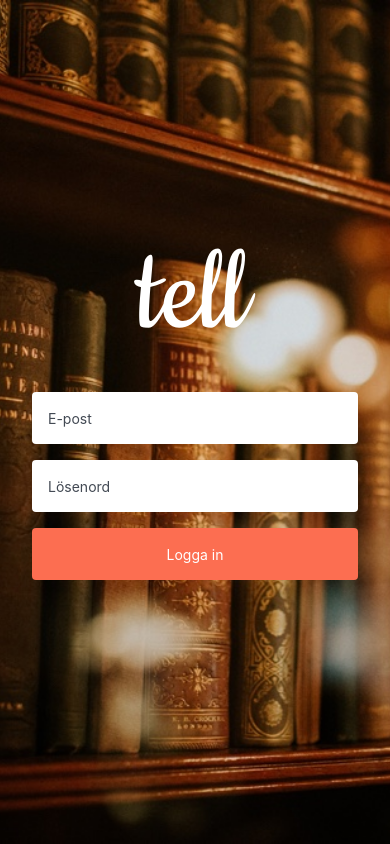
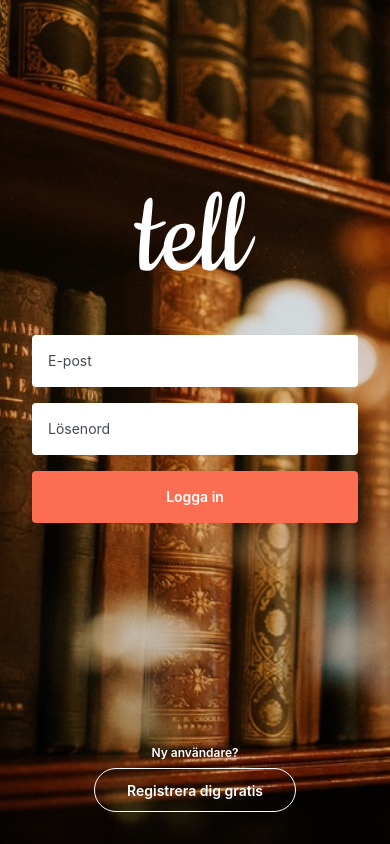
Before and after one commit to annavik/tell, a React Native app: screen / in a window 390 px wide. Built offline with nearby package versions, Linux system fonts and the light colour scheme.

Commit message:
Login screen styling

```diff
--- a/src/components/TellButton.js
+++ b/src/components/TellButton.js
@@ -11,10 +11,11 @@ const styles = StyleSheet.create({
     alignItems: 'center',
     paddingRight: 32,
     paddingLeft: 32,
-    marginBottom: 16,
   },
   label: {
     color: '#FFFFFF',
+    fontWeight: '600',
+    fontSize: 14,
   },
 })
 
@@ -22,28 +23,42 @@ export class TellButton extends React.Component {
   static propTypes = {
     title: PropTypes.string.isRequired,
     onPress: PropTypes.func.isRequired,
+    theme: PropTypes.string,
     size: PropTypes.string,
   }
 
-  render() {
-    const { title, onPress, size } = this.props
+  getButtonStyle() {
+    const { size, theme } = this.props
 
-    let buttonStyle = styles.button
+    var buttonStyles = styles.button
+
+    switch (theme) {
+      case 'solid':
+        break
+      case 'border':
+        buttonStyles = {
+          ...buttonStyles,
+          backgroundColor: 'transparent',
+          borderColor: '#FFFFFF',
+          borderWidth: 1,
+        }
+        break
+    }
 
     switch (size) {
       case 'small':
         break
       case 'medium':
-        buttonStyle = {
-          ...buttonStyle,
+        buttonStyles = {
+          ...buttonStyles,
           width: '100%',
           height: 44,
           borderRadius: 4,
         }
         break
       case 'large':
-        buttonStyle = {
-          ...buttonStyle,
+        buttonStyles = {
+          ...buttonStyles,
           width: '100%',
           height: 52,
           borderRadius: 4,
@@ -51,8 +66,19 @@ export class TellButton extends React.Component {
         break
     }
 
+    return buttonStyles
+  }
+
+  render() {
+    const { title, onPress } = this.props
+    let buttonStyle = this.getButtonStyle()
+
     return (
-      <TouchableOpacity style={buttonStyle} onPress={onPress}>
+      <TouchableOpacity
+        style={buttonStyle}
+        onPress={onPress}
+        activeOpacity={0.7}
+      >
         <Text style={styles.label}>{title}</Text>
       </TouchableOpacity>
     )
--- a/src/pages/Login.js
+++ b/src/pages/Login.js
@@ -7,6 +7,7 @@ import {
   KeyboardAvoidingView,
   StatusBar,
   StyleSheet,
+  Text,
   View,
 } from 'react-native'
 
@@ -18,18 +19,29 @@ const styles = StyleSheet.create({
     width: '100%',
     height: '100%',
   },
-  container: {
-    width: '100%',
-    height: '100%',
+  top: {
+    flexGrow: 1,
     padding: 32,
     justifyContent: 'center',
   },
-  content: {
+  bottom: {
+    padding: 32,
+    alignItems: 'center',
+  },
+  mainContent: {
     width: '100%',
     alignItems: 'center',
+    paddingTop: 16,
+    paddingBottom: 16,
   },
   logo: {
     marginBottom: 64,
+  },
+  label: {
+    color: '#FFFFFF',
+    marginBottom: 8,
+    fontSize: 12,
+    fontWeight: '600',
   },
 })
 
@@ -38,17 +50,24 @@ export class Login extends React.Component {
     return (
       <ImageBackground source={bg} style={styles.background}>
         <StatusBar barStyle="light-content" />
-        <View style={styles.container}>
-          <KeyboardAvoidingView
-            style={styles.content}
-            behavior="position"
-            contentContainerStyle={styles.content}
-          >
-            <Image source={logo} style={styles.logo} />
-            <TellTextInput placeholder="E-post" />
-            <TellTextInput placeholder="Lösenord" />
-            <TellButton title="Logga in" size="large" onPress={() => {}} />
+        <View style={styles.top}>
+          <KeyboardAvoidingView behavior="position">
+            <View style={styles.mainContent}>
+              <Image source={logo} style={styles.logo} />
+              <TellTextInput placeholder="E-post" />
+              <TellTextInput placeholder="Lösenord" />
+              <TellButton title="Logga in" size="large" onPress={() => {}} />
+            </View>
           </KeyboardAvoidingView>
+        </View>
+        <View style={styles.bottom}>
+          <Text style={styles.label}>Ny användare?</Text>
+          <TellButton
+            title="Registrera dig gratis"
+            size="small"
+            theme="border"
+            onPress={() => {}}
+          />
         </View>
       </ImageBackground>
     )
```
